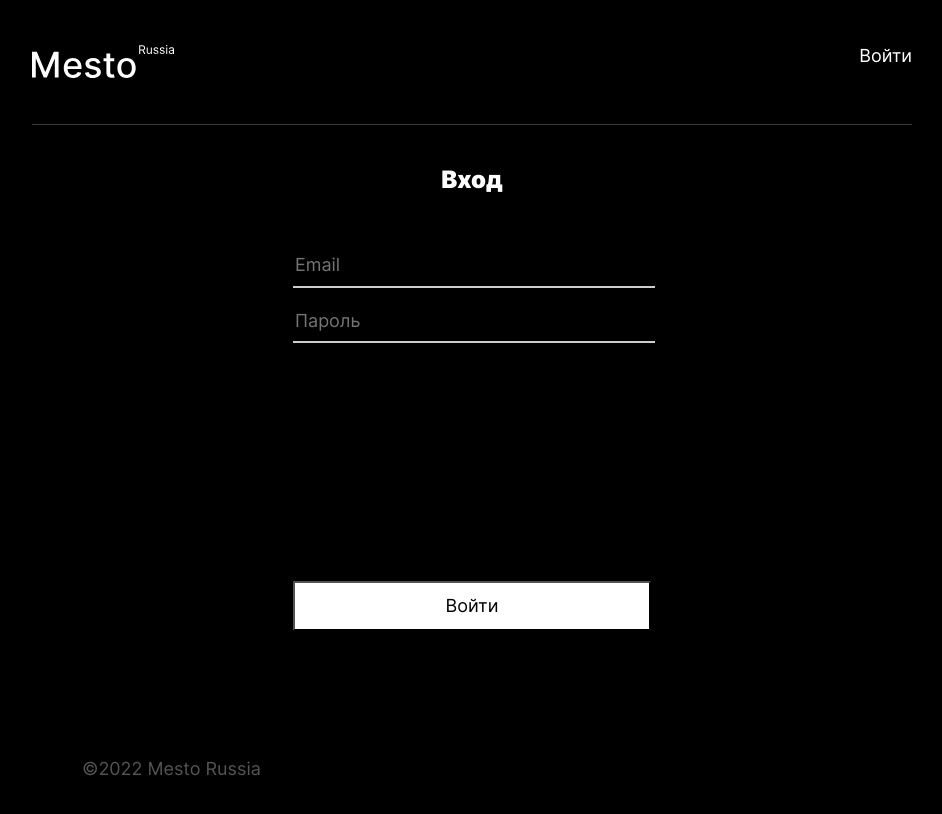
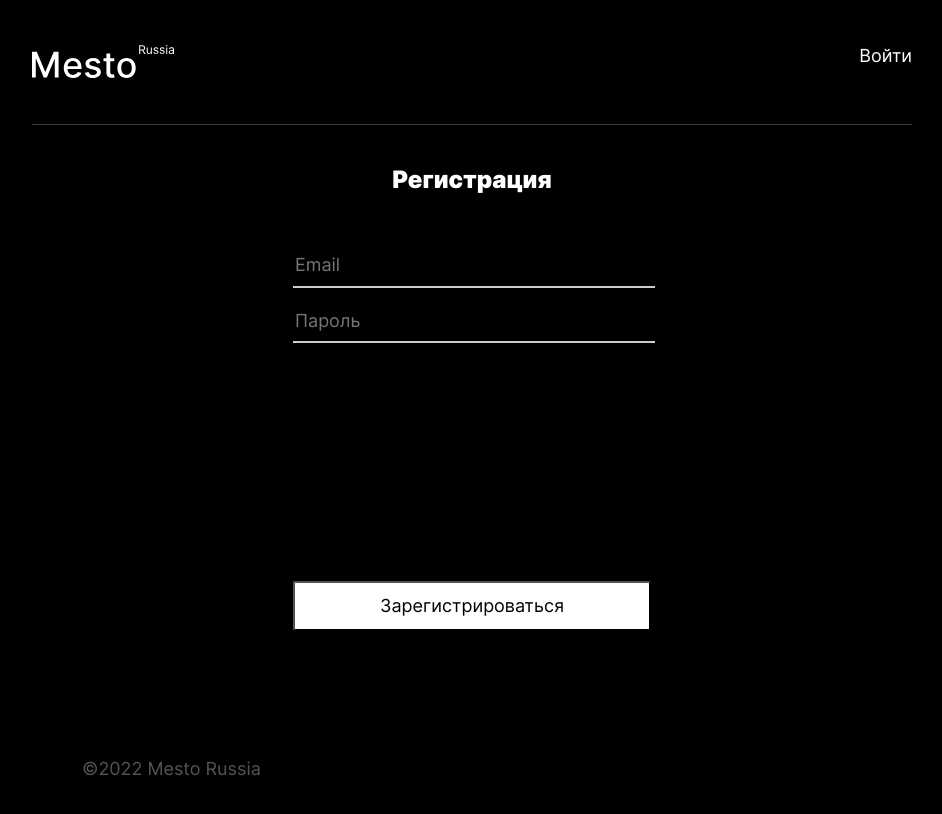
Before and after one commit to Otteliya2035/react-mesto-auth, a React (Create React App) app: page /sign-up in a window 1280 px wide. Shown: the top 814 px of the page, without its empty margins (168-1110 px from the left). Built offline with nearby package versions, Linux system fonts and the light colour scheme; no server answers.

Commit message:
feat: fix bug

```diff
--- a/src/Components/App.js
+++ b/src/Components/App.js
@@ -14,12 +14,33 @@ import Login from "../Components/Login";
 import { ProtectedRoute } from "./ProtectedRoute";
 import InfoTooltip from "../Components/InfoTooltip";
 import authApi from "../utils/authApi";
+import { useNavigate } from "react-router-dom";
+
 
 function App() {
   const [currentUser, setCurrentUser] = useState({});
   const [cards, setCards] = useState([]);
+  const [isLoggedIn, setIsLoggedIn] = useState(false);
+  const [headerEmail, setHeaderEmail] = useState("");
+  const navigate = useNavigate();
+
 
   useEffect(() => {
+    const token = localStorage.getItem("token");
+    if (token) {
+      authApi
+        .checkToken(token)
+        .then((data) => {
+          setIsLoggedIn(true);
+          setHeaderEmail(data.email);
+        })
+        .catch((error) => {
+          console.log(error);
+          setIsLoggedIn(false);
+          setHeaderEmail("");
+        });
+    }
+
     Promise.all([api.getUserInfo(), api.getInitialCards()])
       .then(([userData, initialCards]) => {
         setCurrentUser(userData);
@@ -65,10 +86,10 @@ function App() {
   }
 
   const [isEditProfilePopupOpen, setIsEditProfilePopupOpen] =
-    React.useState(false);
-  const [isAddPlacePopupOpen, setIsAddPlacePopupOpen] = React.useState(false);
+    useState(false);
+  const [isAddPlacePopupOpen, setIsAddPlacePopupOpen] = useState(false);
   const [isEditAvatarPopupOpen, setIsEditAvatarPopupOpen] =
-    React.useState(false);
+    useState(false);
   const [selectedCard, setSelectedCard] = useState(null);
 
   const [showInfoTooltip, setShowInfoTooltip] = useState(false);
@@ -79,6 +100,8 @@ function App() {
     setIsRegistrationSuccessful(isSuccess);
     setShowInfoTooltip(true);
   };
+
+
 
   function handleEditProfileClick() {
     setIsEditProfilePopupOpen(true);
@@ -135,22 +158,20 @@ function App() {
     setShowInfoTooltip(false);
     setSelectedCard(null);
   }
-  const [isLoggedIn, setIsLoggedIn] = useState(false);
-  const [headerEmail, setHeaderEmail] = useState("");
-
-  const handleRegister = (email, password) => {
+  function handleRegister(email, password) {
     authApi
       .register(email, password)
       .then(() => {
-        setIsRegistrationSuccessful(true);
-        setShowInfoTooltip(true);
+        showRegistrationInfo(true);
+        setIsLoggedIn(true);
+        setHeaderEmail(email);
+        navigate("/");
       })
-      .catch((error) => {
-        console.log(error);
-        setIsRegistrationSuccessful(false);
+      .catch(() => {
+        showRegistrationInfo(false);
         setShowInfoTooltip(true);
       });
-  };
+  }
 
   const handleLogin = (email, password) => {
     authApi
@@ -166,11 +187,13 @@ function App() {
         setHeaderEmail("");
       });
   };
+
   const handleLogout = () => {
     localStorage.removeItem("token");
     setIsLoggedIn(false);
     setHeaderEmail("");
   };
+
   return (
     <CurrentUserContext.Provider value={currentUser}>
       <div className="page">
@@ -181,16 +204,17 @@ function App() {
         />
         <Routes>
           <Route
-            path="/sign-up"
+            path="/sign-in"
             element={
               <Login
                 setIsLoggedIn={setIsLoggedIn}
                 handleLogout={handleLogout}
                 setHeaderEmail={setHeaderEmail}
+                onLogin={handleLogin}
               />
             }
           />
-          <Route path="/sign-in" element={<Register />} />
+          <Route path="/sign-up" element={<Register onRegister={handleRegister} showRegistrationInfo={showRegistrationInfo} />} />
           <Route
             path="/"
             element={
@@ -226,11 +250,13 @@ function App() {
           onClose={closeAllPopups}
           onAddPlace={handleAddPlaceSubmit}
         />
-        <InfoTooltip
-          isOpen={showInfoTooltip}
-          onClose={closeAllPopups}
-          isSuccess={isRegistrationSuccessful}
-        />
+       {showInfoTooltip && (
+          <InfoTooltip
+            isOpen={showInfoTooltip}
+            onClose={() => setShowInfoTooltip(false)}
+            isSuccess={isRegistrationSuccessful}
+          />
+        )}
 
         <div className="popup popup_delete-card">
           <div className="popup__container">
--- a/src/Components/InfoTooltip.js
+++ b/src/Components/InfoTooltip.js
@@ -1,6 +1,6 @@
 import React from "react";
 
-function InfoTooltip({ isOpen, onClose, isSuccess }) {
+function InfoTooltip({ isOpen, onClose, isSuccess, }) {
   return (
     <div className={`popup ${isOpen ? "popup_opened" : ""}`}>
       <div className="popup__container">
--- a/src/Components/Login.js
+++ b/src/Components/Login.js
@@ -1,42 +1,20 @@
 import React, { useState } from "react";
-import { useNavigate } from "react-router-dom";
-import authApi from "../utils/authApi";
-import InfoTooltip from "../Components/InfoTooltip";
-
-const Login = ({ setIsLoggedIn, handleLogout, setHeaderEmail }) => {
+const Login = ({ onLogin }) => {
   const [email, setEmail] = useState("");
   const [password, setPassword] = useState("");
-  const [showInfoTooltip, setShowInfoTooltip] = useState(false);
-  const [isLoginSuccessful, setIsLoginSuccessful] = useState(false);
-  const navigate = useNavigate();
-
   const handleEmailChange = (e) => {
     setEmail(e.target.value);
   };
+
   const handlePasswordChange = (e) => {
     setPassword(e.target.value);
   };
+
   const handleSubmit = (e) => {
     e.preventDefault();
-    authApi
-      .login(email, password)
-      .then(() => {
-        setIsLoginSuccessful(true);
-        setShowInfoTooltip(true);
-        setIsLoggedIn(true);
-        setHeaderEmail(email);
-        navigate("/", { replace: true });
-      })
-      .catch((error) => {
-        setIsLoginSuccessful(false);
-        setShowInfoTooltip(true);
-        setIsLoggedIn(false);
-        console.log("Ошибка входа:", error);
-      });
+    onLogin(email, password);
   };
-  const handleLogoutClick = () => {
-    handleLogout();
-  };
+
   return (
     <div className="login">
       <h2 className="auth__title">Вход</h2>
@@ -65,12 +43,6 @@ const Login = ({ setIsLoggedIn, handleLogout, setHeaderEmail }) => {
           Войти
         </button>
       </form>
-      <InfoTooltip
-        isOpen={showInfoTooltip}
-        onClose={() => setShowInfoTooltip(false)}
-        isSuccess={isLoginSuccessful}
-        onClick={handleLogoutClick}
-      />
     </div>
   );
 };
--- a/src/Components/Register.js
+++ b/src/Components/Register.js
@@ -1,35 +1,20 @@
 import React, { useState } from "react";
-import { Link } from "react-router-dom";
-import authApi from "../utils/authApi";
-import InfoTooltip from "../Components/InfoTooltip";
 
-function Register() {
+const Register = ({ onRegister }) => {
   const [email, setEmail] = useState("");
   const [password, setPassword] = useState("");
-  const [isRegistrationSuccessful, setRegistrationSuccessful] = useState(false);
-
-  const handleSubmit = (event) => {
-    event.preventDefault();
-    authApi
-      .register(email, password)
-      .then(() => {
-        setRegistrationSuccessful(true);
-        setEmail("");
-        setPassword("");
-      })
-      .catch((error) => {
-        console.log("Ошибка регистрации:", error);
-      });
+  const handleEmailChange = (e) => {
+    setEmail(e.target.value);
   };
 
-  function handleEmailChange(event) {
-    setEmail(event.target.value);
-  }
+  const handlePasswordChange = (e) => {
+    setPassword(e.target.value);
+  };
 
-  function handlePasswordChange(event) {
-    setPassword(event.target.value);
-  }
-
+  const handleSubmit = (e) => {
+    e.preventDefault();
+    onRegister(email, password);
+  };
   return (
     <div className="register">
       <h2 className="auth__title">Регистрация</h2>
@@ -54,24 +39,12 @@ function Register() {
           />
         </label>
         <br />
-        <button className="auth__button" type="submit">
+        <button type="submit" className="auth__button">
           Зарегистрироваться
         </button>
-        <div className="auth__signin">
-          <Link to="/sign-in">
-            <p className="auth__login-link"> Уже зарегистрированы? Войти</p>
-          </Link>
-        </div>
       </form>
-      {isRegistrationSuccessful && (
-        <InfoTooltip
-          isOpen={true}
-          onClose={() => setRegistrationSuccessful(false)}
-          isSuccess={true}
-        />
-      )}
     </div>
   );
-}
+};
 
 export default Register;
```
